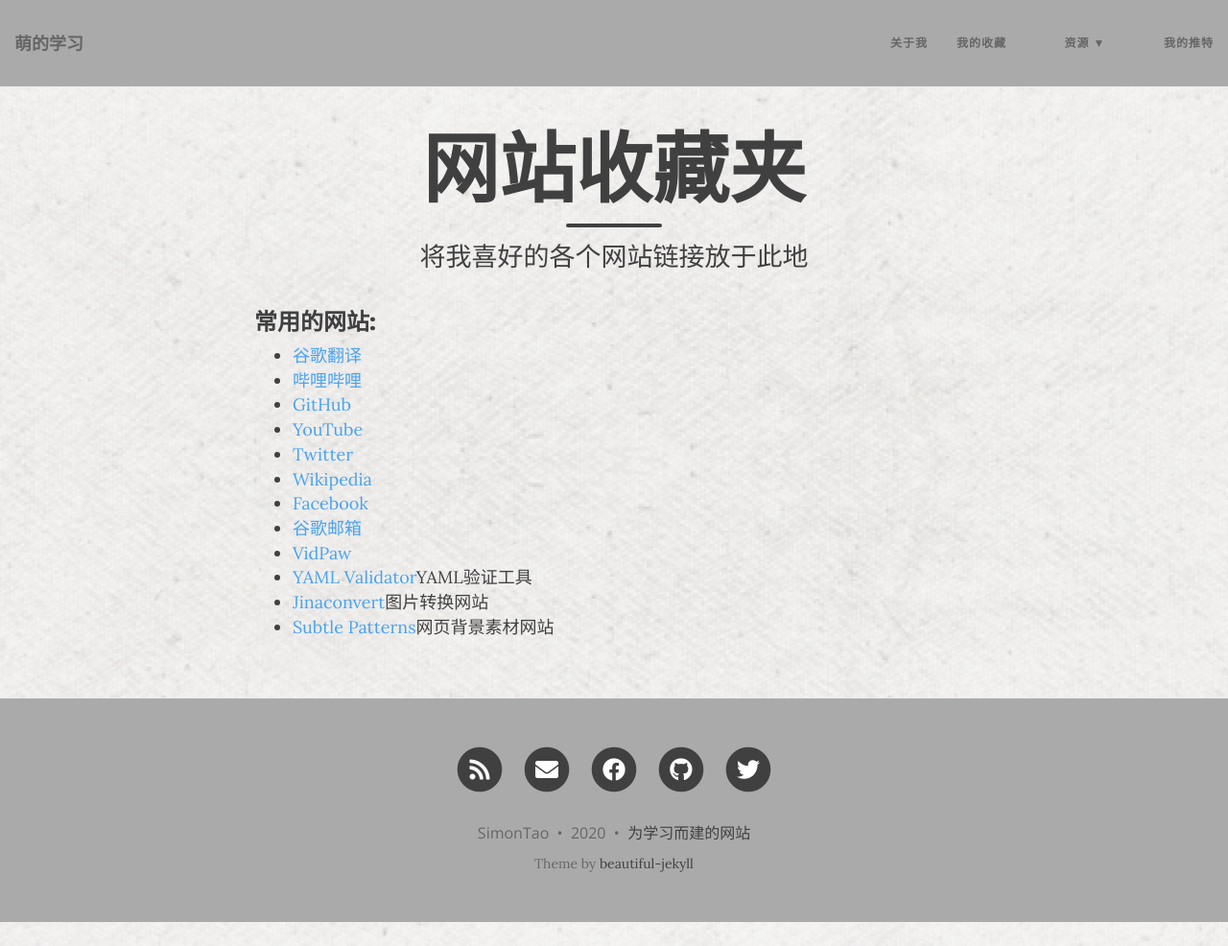
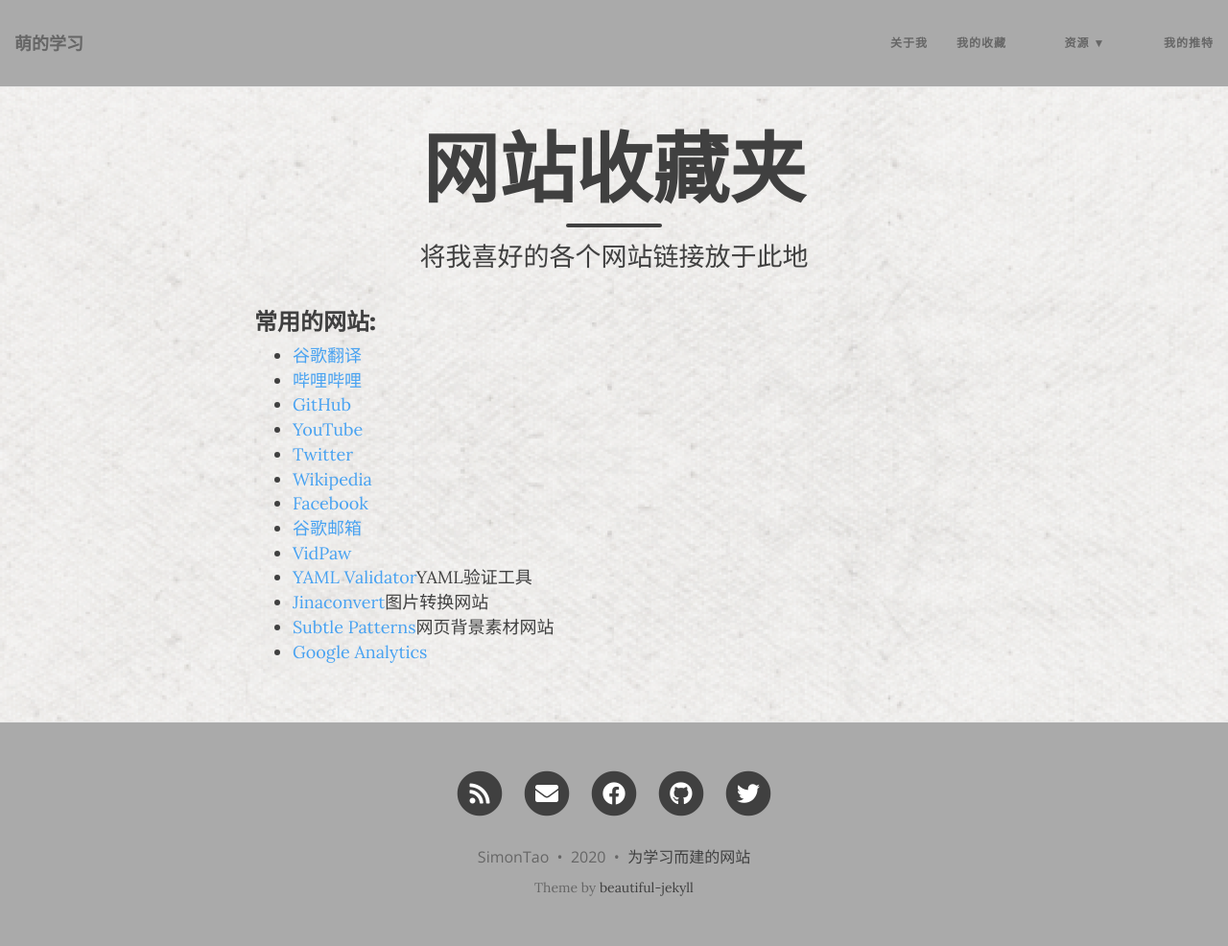
Before and after one commit to SimonTao0831/SimonTao0831.github.io, a Jekyll site: the page built from myfavorite.md, in a window 1280 px wide and 986 px high. Shown: the whole window at 96% size. Built offline with Jekyll 4.4.1, drawn with Linux system fonts in a browser that asks for light colours; nearby versions of some CDN libraries.

Commit message:
Update myfavorite.md

```diff
--- a/myfavorite.md
+++ b/myfavorite.md
@@ -18,3 +18,4 @@
 - [YAML Validator](https://codebeautify.org/yaml-validator)YAML验证工具
 - [Jinaconvert](https://jinaconvert.com/cn/)图片转换网站
 - [Subtle Patterns](https://www.toptal.com/designers/subtlepatterns/)网页背景素材网站
+- [Google Analytics](https://analytics.google.com/analytics/web/)
```
